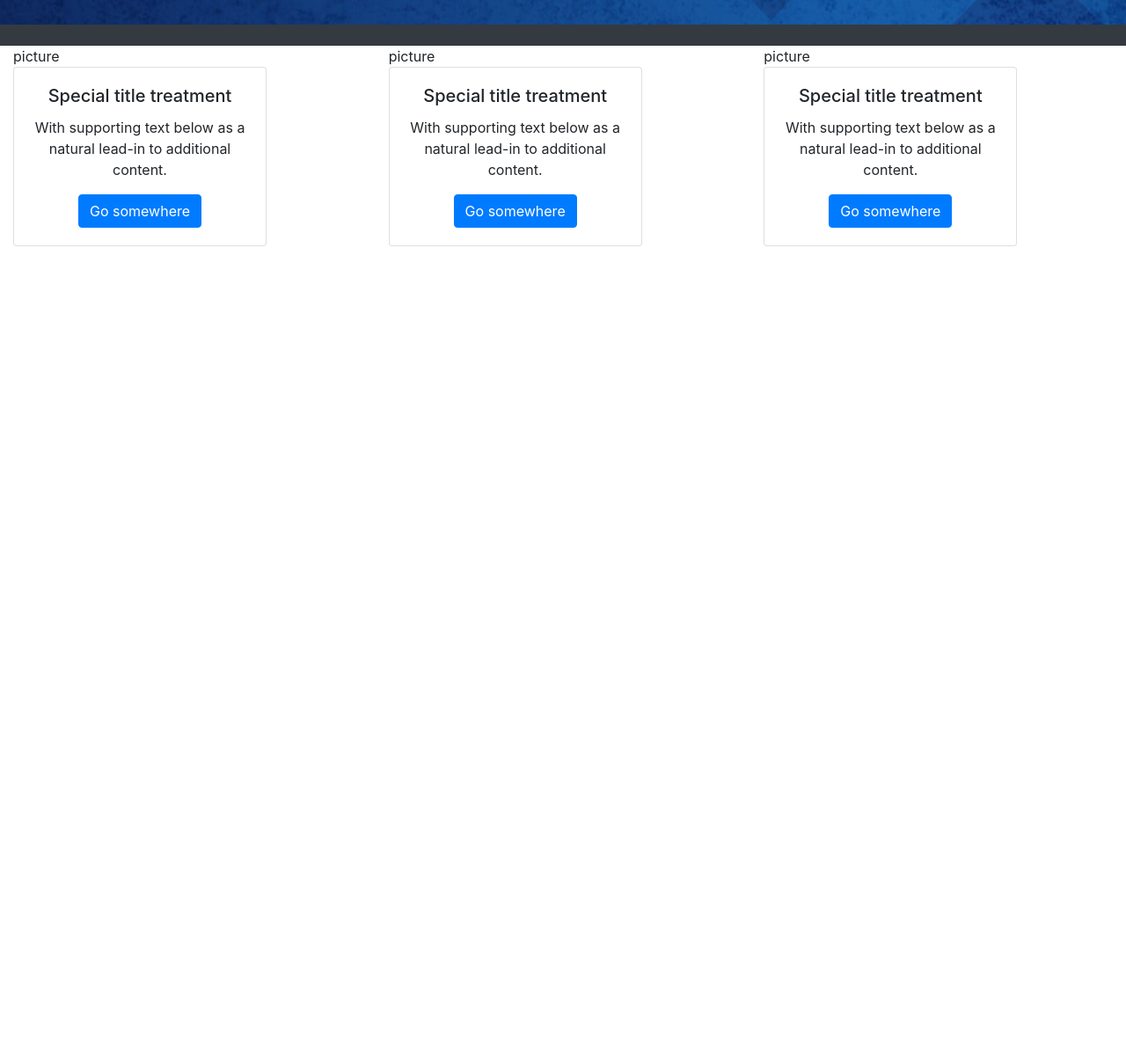
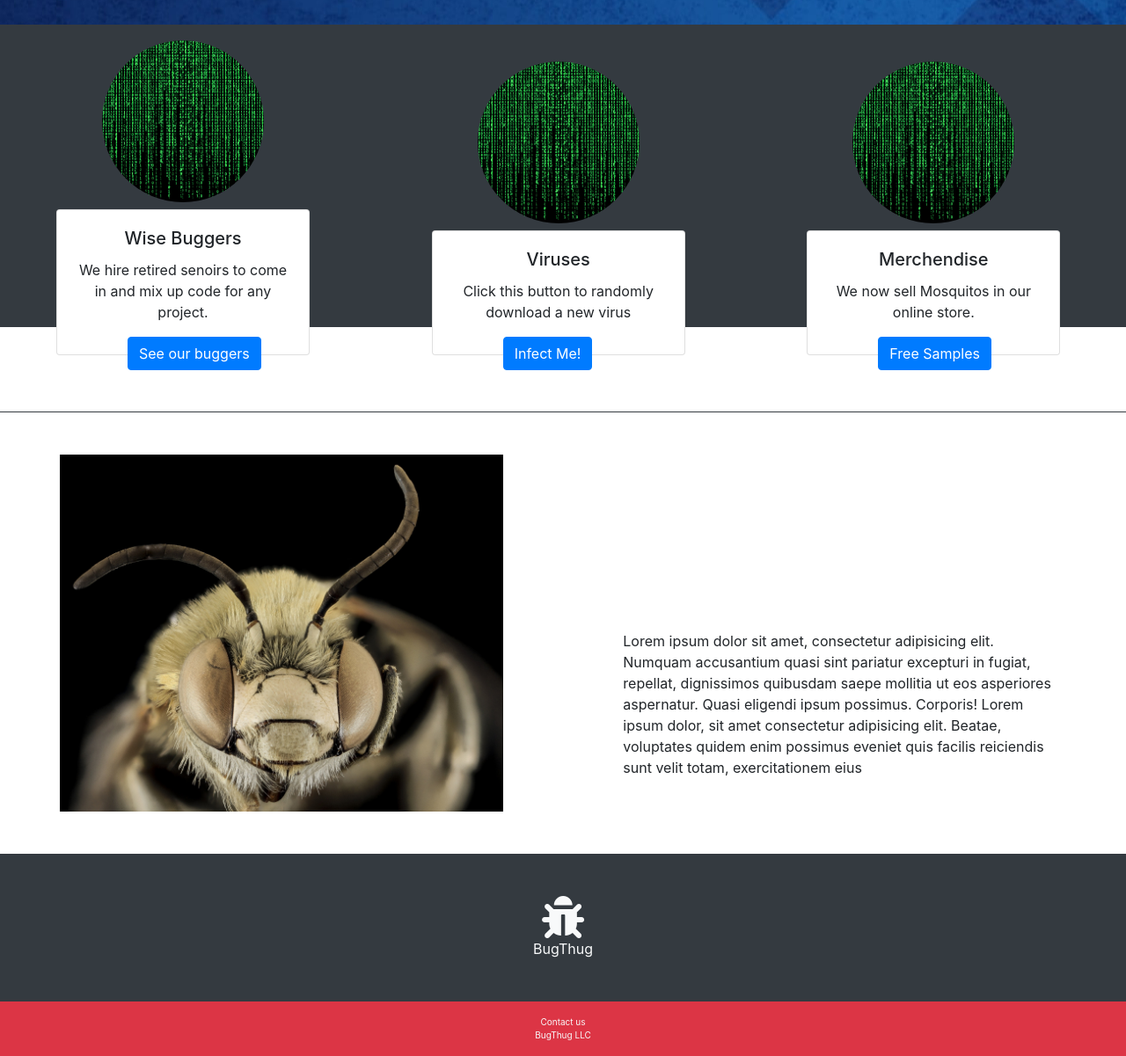
Before and after one commit to Noah-Preston/Site-Clone, a plain HTML site: page index.html in a window 1280 px wide. Shown: the part 600-1801 px from the top of the page at 88% size. Before the commit the page ends 880 px from the top, so only its background shows below. Drawn offline with nearby package versions, Linux system fonts and the light colour scheme.

Commit message:
almost done

```diff
--- a/index.html
+++ b/index.html
@@ -57,45 +57,71 @@
     </div>
   </div>
   <div class="container-fluid">
-    <div class="row bg-dark ">
+    <div class="row bg-dark position-relative largepad">
       <div class="col-12 col-md-4 pt-4">
-        <div class="abs">
-          picture
+        <div class="abs text-center slide shift">
+          <img src="./matrix.jpg" alt="" height="200" width="200" class="rounded-circle p-2">
           <div class="card text-center" style="width: 18rem;">
             <div class="card-body">
-              <h5 class="card-title">Special title treatment</h5>
-              <p class="card-text">With supporting text below as a natural lead-in to additional content.</p>
-              <a href="#" class="btn btn-primary">Go somewhere</a>
+              <h5 class="card-title">Wise Buggers</h5>
+              <p class="card-text">We hire retired senoirs to come in and mix up code for any project.</p>
+              <a href="#" class="btn btn-primary abs bshift">See our buggers</a>
             </div>
           </div>
         </div>
       </div>
       <div class="col-12 col-md-4 pt-4">
-        <div class="abs">
-          picture
+        <div class="abs text-center slide shift">
+          <img src="./matrix.jpg" alt="" height="200" width="200" class="rounded-circle p-2">
           <div class="card text-center" style="width: 18rem;">
             <div class="card-body">
-              <h5 class="card-title">Special title treatment</h5>
-              <p class="card-text">With supporting text below as a natural lead-in to additional content.</p>
-              <a href="#" class="btn btn-primary">Go somewhere</a>
+              <h5 class="card-title">Viruses</h5>
+              <p class="card-text">Click this button to randomly download a new virus</p>
+              <a href="#" class="btn btn-primary abs bshift">Infect Me!</a>
             </div>
           </div>
         </div>
       </div>
       <div class="col-12 col-md-4 pt-4">
-        <div class="abs">
-          picture
+        <div class="abs text-center slide shift">
+          <img src="./matrix.jpg" alt="" height="200" width="200" class="rounded-circle p-2">
           <div class="card text-center" style="width: 18rem;">
             <div class="card-body">
-              <h5 class="card-title">Special title treatment</h5>
-              <p class="card-text">With supporting text below as a natural lead-in to additional content.</p>
-              <a href="#" class="btn btn-primary">Go somewhere</a>
+              <h5 class="card-title">Merchendise</h5>
+              <p class="card-text">We now sell Mosquitos in our online store.</p>
+              <a href="#" class="btn btn-primary abs bshift">Free Samples</a>
             </div>
           </div>
         </div>
       </div>
     </div>
-    <div class="row"></div>
+    <div class="row py-5"></div>
+  </div>
+  <div class="container-fluid">
+    <div class="row border-top border-dark py-5">
+      <div class="col-10 col-md-5 mx-auto"><img src="./bee-pollen-insect-macro-33662.jpg" alt="" height="100%"
+          width="100%"></div>
+      <div class="col-10 col-md-5 mx-auto topad">Lorem ipsum dolor sit amet, consectetur adipisicing elit. Numquam
+        accusantium
+        quasi sint pariatur excepturi in fugiat, repellat, dignissimos quibusdam saepe mollitia ut eos asperiores
+        aspernatur. Quasi eligendi ipsum possimus. Corporis! Lorem ipsum dolor, sit amet consectetur adipisicing elit.
+        Beatae, voluptates quidem enim possimus eveniet quis facilis reiciendis sunt velit totam, exercitationem eius
+      </div>
+    </div>
+  </div>
+  <div class="container-fluid bg-dark">
+    <div class="row text-center text-light py-5">
+      <div class="col-5"></div>
+      <div class="col-12 md-col-2"><i class="fas fa-bug fa-3x text-light"></i><br>BugThug</div>
+      <div class="col-5"></div>
+    </div>
+  </div>
+  <div class="container-fluid bg-danger smallfont text-light py-3 text-center">
+    <div class="row">
+      <div class="md-col-1 col-12">Contact us</div>
+      <div class="md-col-10"></div>
+      <div class="md-col-1 col-12">BugThug LLC</div>
+    </div>
   </div>
 </body>
 
--- a/style.css
+++ b/style.css
@@ -26,3 +26,24 @@
 .abs {
   position: absolute;
 }
+
+.slide {
+  bottom: -12rem;
+}
+
+.largepad {
+  padding-top: 10em;
+  padding-bottom: 10em;
+}
+
+.shift {
+  left: 4em;
+}
+
+.bshift {
+  left: 5em;
+}
+
+.smallfont {
+  font-size: x-small;
+}
```
Also changed, not shown: 11-2-worms-png-file.png (added), 34038-6-butterflies-vector.png (added), 4-2-bug-png-2.png (added), bee-pollen-insect-macro-33662.jpg (added), matrix.jpg (added).
